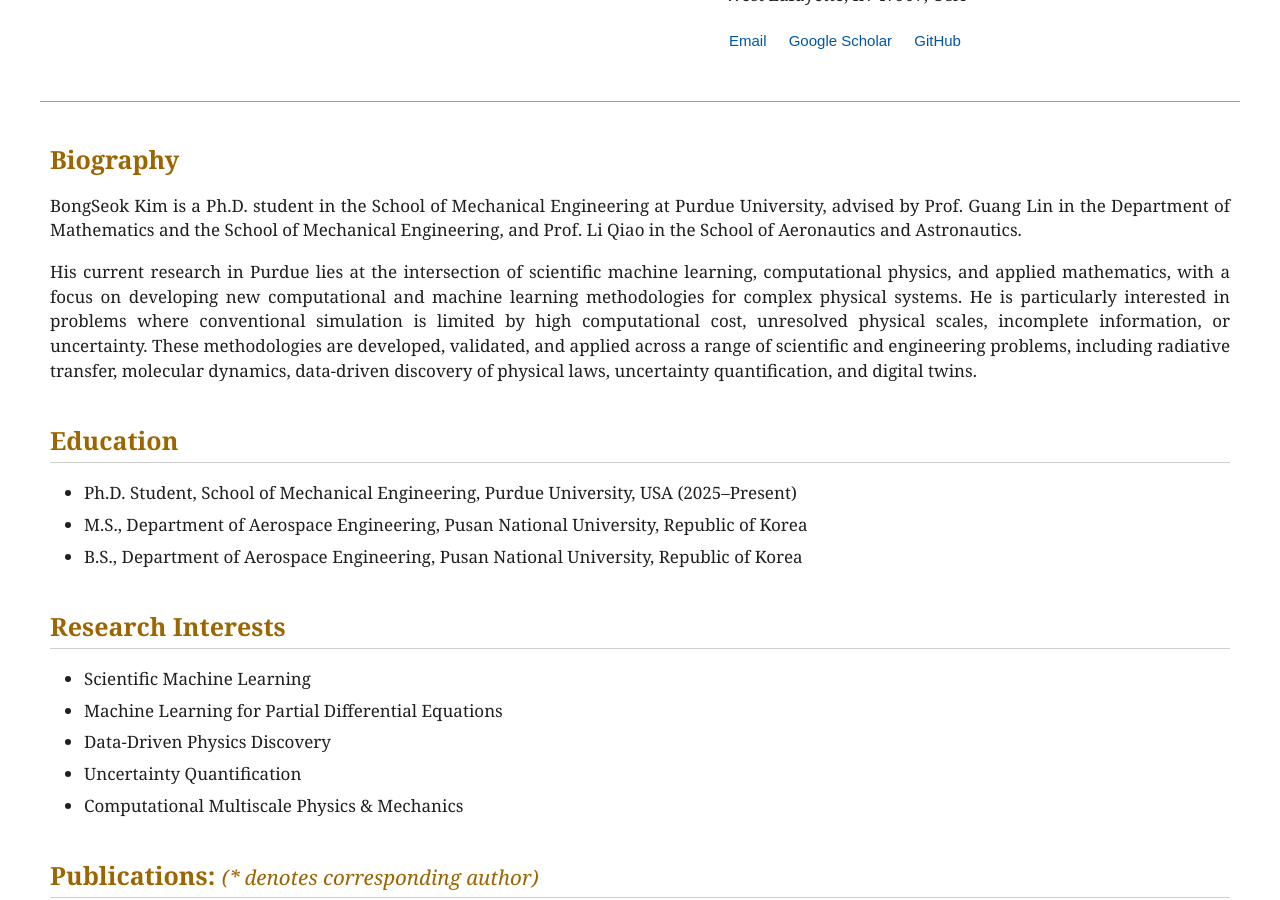
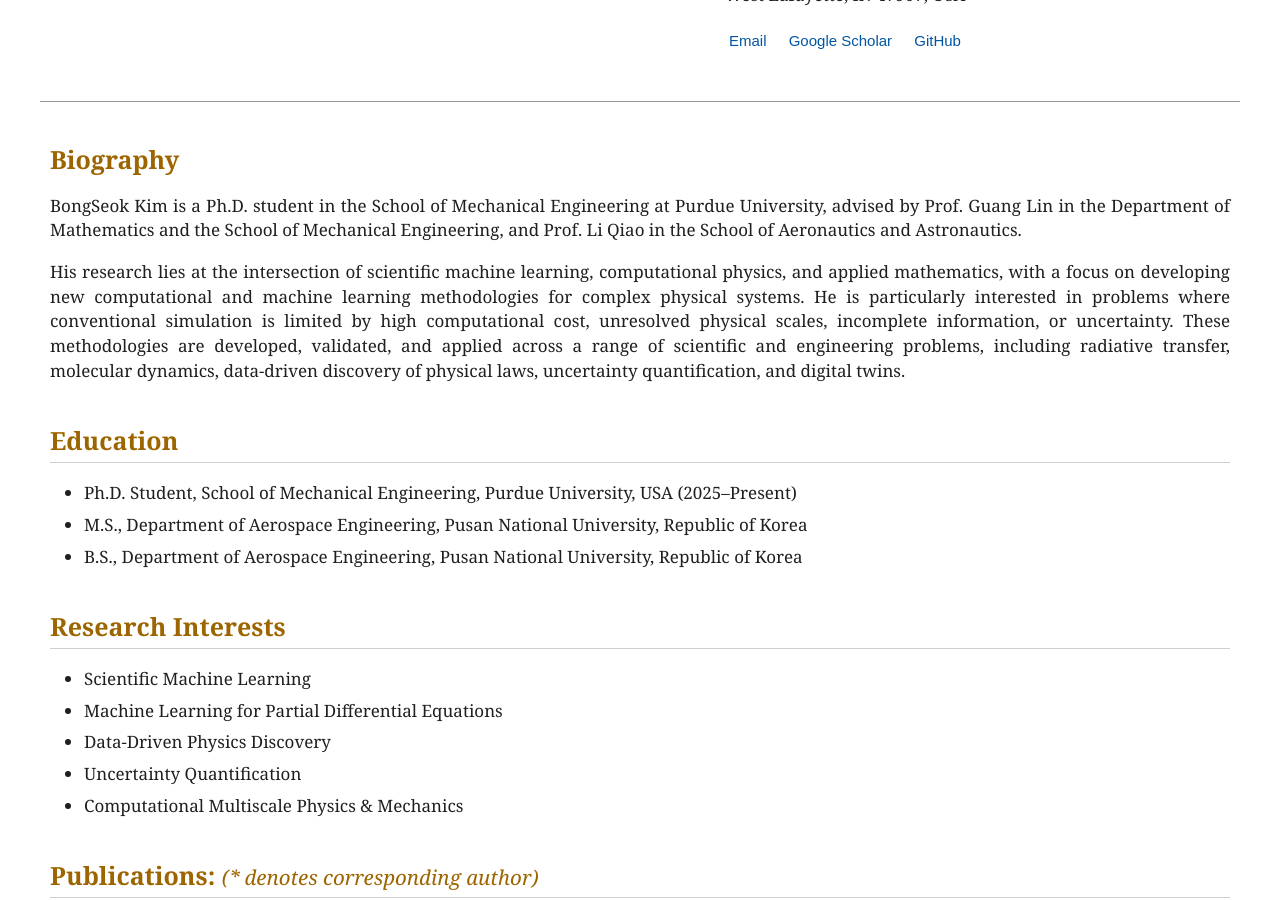
Before and after one commit to Kim4853/Kim4853.github.io, a Jekyll site: the page built from index.md, in a window 1280 px wide and 900 px high, scrolled down 730 px. Built offline with Jekyll 4.4.1, drawn with Linux system fonts in a browser that asks for light colours.

Commit message:
Update website

```diff
--- a/index.md
+++ b/index.md
@@ -192,7 +192,7 @@ permalink: /
 </p>
 
 <p>
-His current research in Purdue lies at the intersection of scientific machine learning, computational physics, and applied mathematics, with a focus on developing new computational and machine learning methodologies for complex physical systems. He is particularly interested in problems where conventional simulation is limited by high computational cost, unresolved physical scales, incomplete information, or uncertainty. These methodologies are developed, validated, and applied across a range of scientific and engineering problems, including radiative transfer, molecular dynamics, data-driven discovery of physical laws, uncertainty quantification, and digital twins.
+His research lies at the intersection of scientific machine learning, computational physics, and applied mathematics, with a focus on developing new computational and machine learning methodologies for complex physical systems. He is particularly interested in problems where conventional simulation is limited by high computational cost, unresolved physical scales, incomplete information, or uncertainty. These methodologies are developed, validated, and applied across a range of scientific and engineering problems, including radiative transfer, molecular dynamics, data-driven discovery of physical laws, uncertainty quantification, and digital twins.
 </p>
 
 
```
